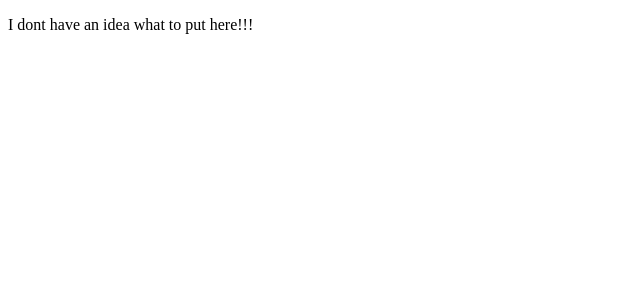
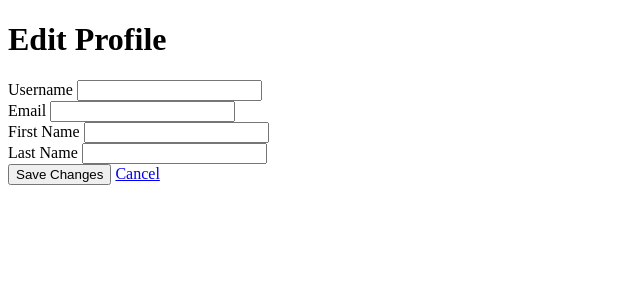
Before and after one commit to Arvin-tech/credisyncflask, a Flask app: page /settings in a window 1280 px wide. Shown: the top 300 px of the page, without its empty margins (0-640 px from the left). Run offline with Flask 3, Linux system fonts and the light colour scheme.

Commit message:
edit profile coop initial frontend

```diff
--- a/templates/settings.html
+++ b/templates/settings.html
@@ -6,6 +6,33 @@
     <title>Document</title>
 </head>
 <body>
-    <p>I dont have an idea what to put here!!!</p>
+    <div class="main-content">
+        <div class="header">
+            <h1>Edit Profile</h1>
+        </div>
+
+        <form id="editProfileForm" method="POST">
+            <div class="form-group">
+                <label for="username">Username</label>
+                <input type="text" id="username" name="username">
+            </div>
+            <div class="form-group">
+                <label for="email">Email</label>
+                <input type="email" id="email" name="email">
+            </div>
+            <div class="form-group">
+                <label for="first_name">First Name</label>
+                <input type="text" id="first_name" name="first_name">
+            </div>
+            <div class="form-group">
+                <label for="last_name">Last Name</label>
+                <input type="text" id="last_name" name="last_name">
+            </div>
+            <div class="button-container">
+                <button type="submit" class="save-btn">Save Changes</button>
+                <a href="/profile" class="cancel-btn">Cancel</a>
+            </div>
+        </form>
+    </div>
 </body>
 </html>
```
